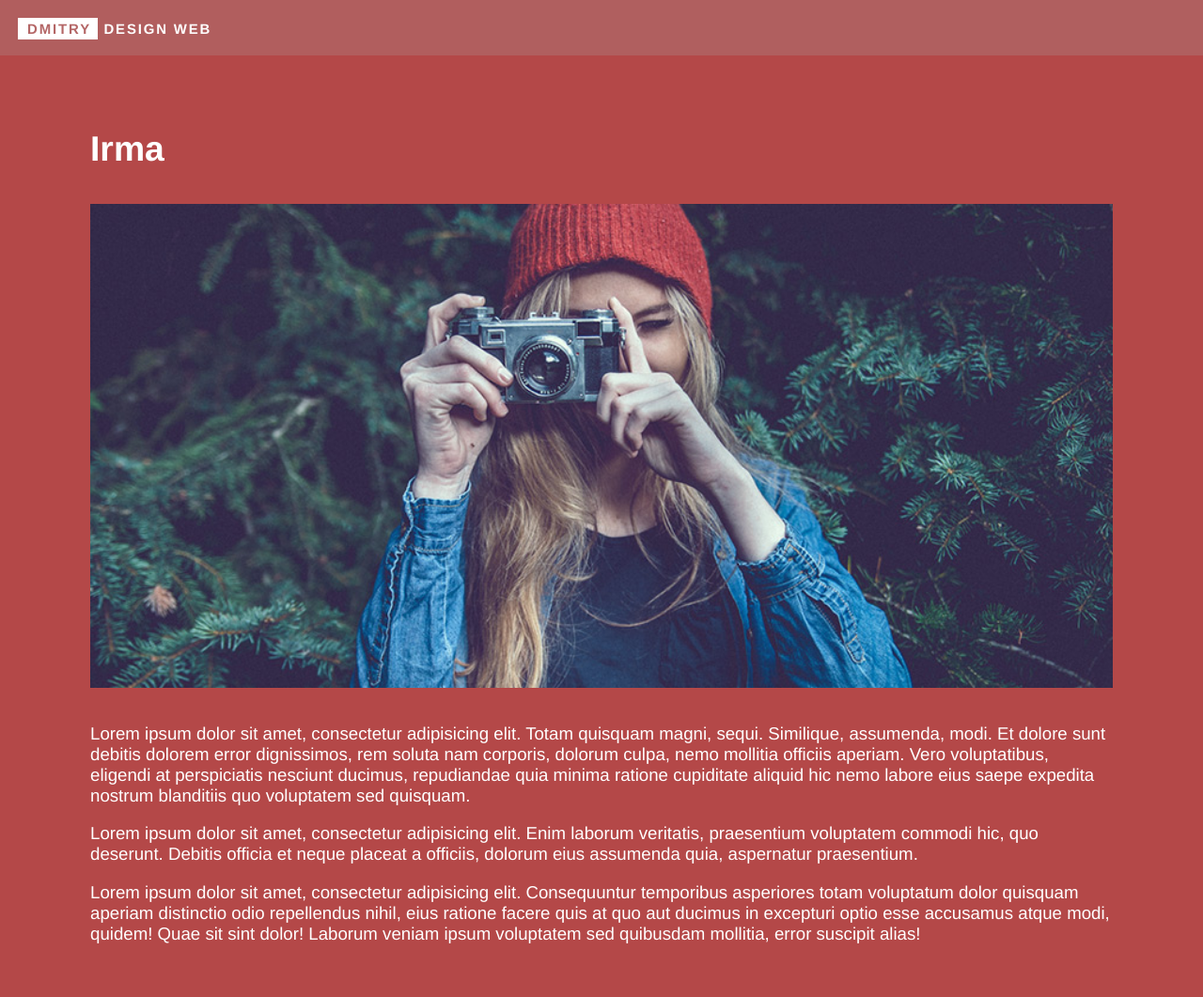
After one commit to paradoxxru/repo_ITMO, a PHP site: page /second_page.html in a window 1280 px wide. The commit adds this page. Shown: the whole page at 94% size. Run offline with PHP 8.4, Linux system fonts and the light colour scheme.

Commit message:
mysite.second-page v1.1

```diff
--- /dev/null
+++ b/mysite/css/second_page.css
@@ -0,0 +1,82 @@
+* {
+	box-sizing: border-box;
+}
+
+body {
+	font-family: "Source Sans Pro", Helvetica, sans-serif;
+	font-size: 14pt;
+	background: #B44848;
+	/*letter-spacing: */
+	margin: 0;
+	/*color: #fff;*/
+}
+
+a {
+	text-decoration: none;
+}
+
+.header {
+	position: fixed;
+	width: 100%;
+	/*border: 1px solid black;*/
+	padding: 1em;
+	margin: 0 auto;
+	background-color: #b16060f6;
+	letter-spacing: 0.1em;
+	text-transform: uppercase;
+	font-weight: 600;
+
+}
+
+.logo {
+	/*border: 1px solid black;*/
+	display: inline-block;
+	font-size: 0.8em;
+	color: #fff;
+}
+.logo strong {
+	/*line-height: 1.65em;*/
+	border-top: 3px solid #fff;
+	border-left: 3px solid #fff;
+	border-bottom: 3px solid #fff;
+	background-color: #fff;
+	color: #b16060f6;
+	padding: 0 0.5em;
+}
+.header a:hover {				/*как сделать чтобы происходили изменения цвета одновременно двух объектов*/
+	color: #B09292;
+}
+.logo strong:hover {
+	border-top: 3px solid #B09292;
+	border-left: 3px solid #B09292;
+	border-bottom: 3px solid #B09292;
+	background-color: #B09292;
+}
+
+#content {
+	width: 85%;
+	/*height: 30em;*/
+	/*border: 1px solid black;*/
+	margin: 0 auto;
+	/*background-color: #3D3852;*/
+	padding: 6em 0 2em 0;
+
+}
+
+h1 {
+	font-size: 2em;
+	color: #fff;
+}
+p {
+	color: #fff;
+}
+
+.image {
+	display: block;
+	margin: 2em 0;
+	width: 100%;
+}
+.image img {
+	display: block;
+	width: 100%;
+}
--- /dev/null
+++ b/mysite/second_page.html
@@ -0,0 +1,49 @@
+<!DOCTYPE html>
+<html lang="en">
+<head>
+	<meta charset="UTF-8">
+	<meta name="description" content="examples of the work of photographers and their life stories">
+	<meta name="viewport"
+		content="width=device-width, initial-scale=1">
+	<title>About Irma</title>
+	<link href="https://fonts.googleapis.com/css?family=Open+Sans:300,400,600,700,800" rel="stylesheet">
+	<link rel="stylesheet" type="text/css" href="css/second_page.css">
+</head>
+<body>
+		<!-- header -->
+	<header id="header">
+		<div class="header">
+			<a class="logo" href="">
+				<strong>Dmitry</strong>
+				<span>Design web</span>
+			</a>
+		</div>
+	</header>
+		<!-- Content -->
+	<div id="content">
+		<div class="topic">
+			<h1>Irma</h1>
+		</div>
+		<div class="image">
+			<img src="pic/Irma.jpg" alt="Irma image">
+		</div>
+		<p>
+			Lorem ipsum dolor sit amet, consectetur adipisicing elit. Totam quisquam magni, sequi. Similique, assumenda, modi. Et dolore sunt debitis dolorem error dignissimos, rem soluta nam corporis, dolorum culpa, nemo mollitia officiis aperiam. Vero voluptatibus, eligendi at perspiciatis nesciunt ducimus, repudiandae quia minima ratione cupiditate aliquid hic nemo labore eius saepe expedita nostrum blanditiis quo voluptatem sed quisquam.
+		</p>
+		<p>
+			Lorem ipsum dolor sit amet, consectetur adipisicing elit. Enim laborum veritatis, praesentium voluptatem commodi hic, quo deserunt. Debitis officia et neque placeat a officiis, dolorum eius assumenda quia, aspernatur praesentium.
+		</p>
+		<p>
+			Lorem ipsum dolor sit amet, consectetur adipisicing elit. Consequuntur temporibus asperiores totam voluptatum dolor quisquam aperiam distinctio odio repellendus nihil, eius ratione facere quis at quo aut ducimus in excepturi optio esse accusamus atque modi, quidem! Quae sit sint dolor! Laborum veniam ipsum voluptatem sed quibusdam mollitia, error suscipit alias!
+		</p>
+	</div>
+		<!--Contacts -->
+	<div id="contacts">
+
+	</div>
+		<!-- footer -->
+	<footer id="footer">
+
+	</footer>
+</body>
+</html>
```
Also changed, not shown: mysite/css/style.css (+9 -9 lines), mysite/index.html (+4 -3 lines), mysite/pic/Irma.jpg (added).
